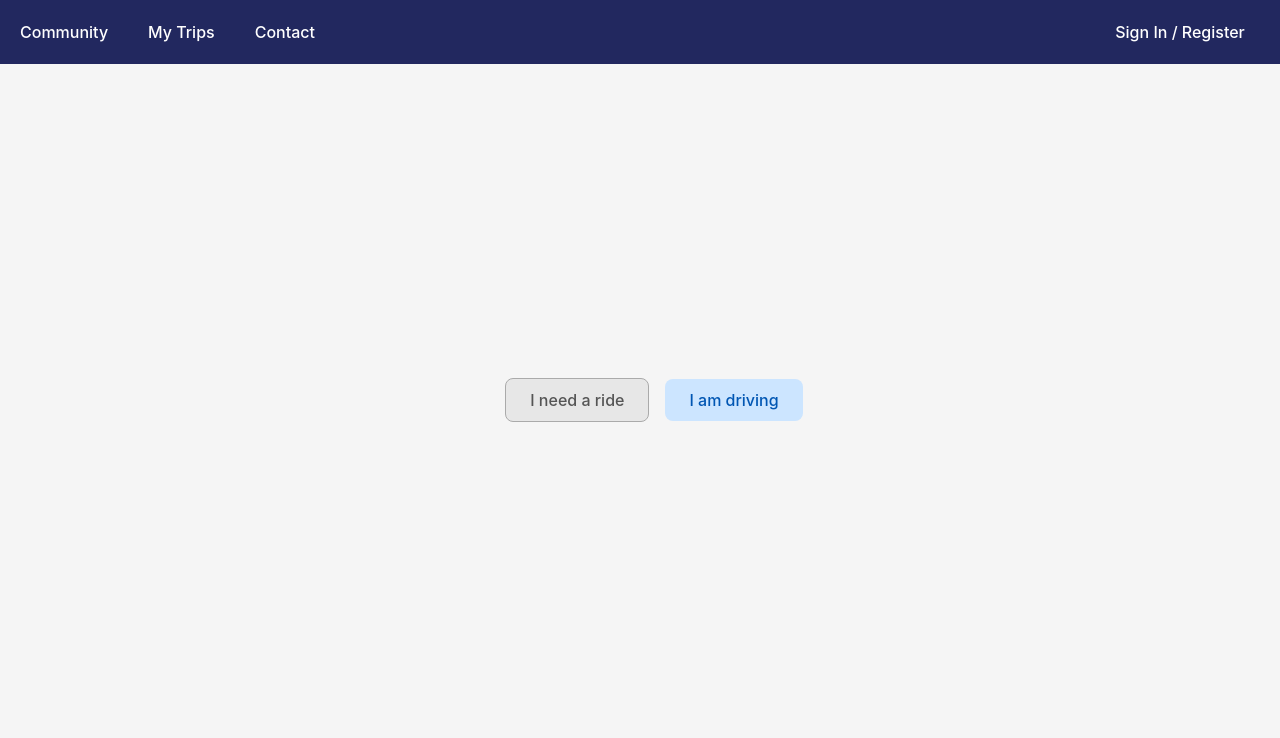
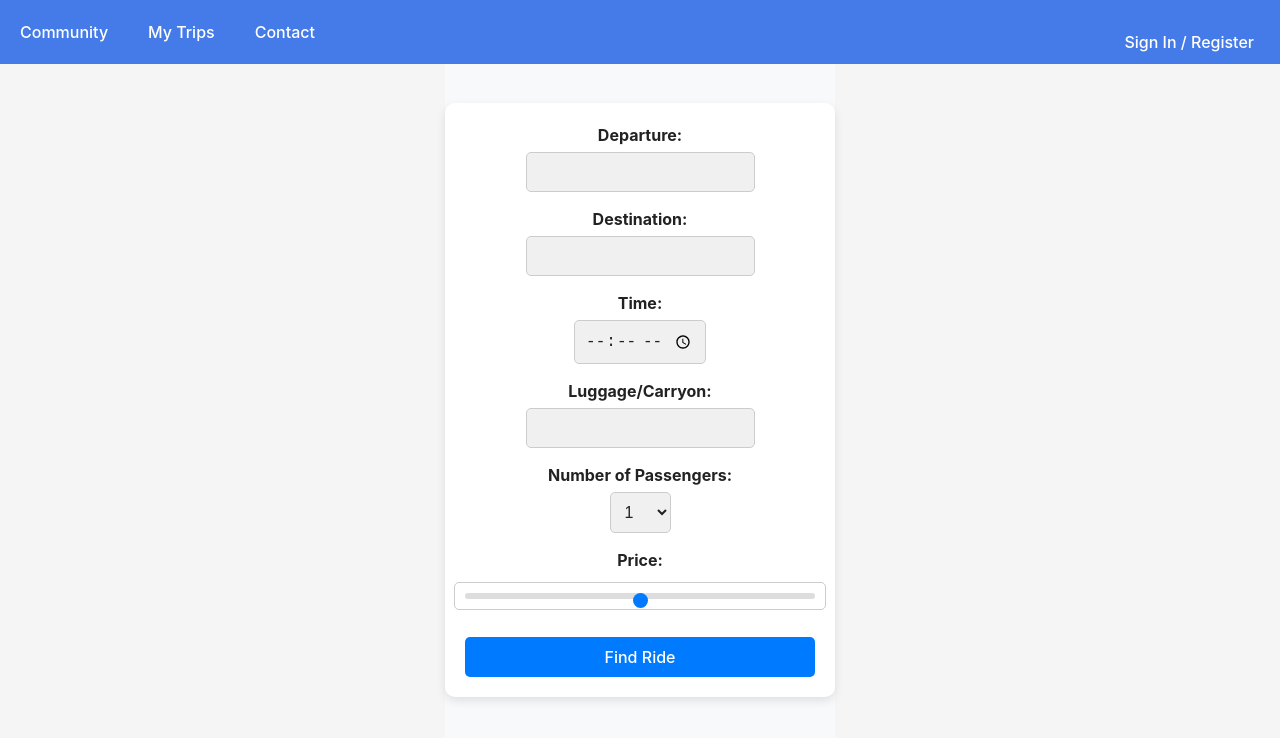
Before and after one commit to PanthersPool/PanthersPoolWeb, a React (Vite) app in the folder panthers-pool/: page /find-ride in a window 1280 px wide. Shown: the top 738 px of the page. Built offline with nearby package versions, Linux system fonts and the light colour scheme.

Commit message:
Initial draft of Fine Ride Page

```diff
--- a/panthers-pool/package.json
+++ b/panthers-pool/package.json
@@ -17,7 +17,8 @@
     "react": "^18.3.1",
     "react-bootstrap": "^2.10.9",
     "react-dom": "^18.3.1",
-    "react-icons": "^5.4.0"
+    "react-icons": "^5.4.0",
+    "react-router-dom": "^7.1.5"
   },
   "devDependencies": {
     "@eslint/js": "^9.17.0",
--- a/panthers-pool/src/App.jsx
+++ b/panthers-pool/src/App.jsx
@@ -1,12 +1,17 @@
 import React from "react";
+import { BrowserRouter as Router, Routes, Route } from "react-router-dom";
 import LaunchPage from "./LaunchPage";
+import FindRide from "./FindRide";
 import "./App.css";
 
 function App() {
   return (
-    <div>
-      <LaunchPage /> {/* Render LaunchPage component */}
-    </div>
+    <Router>
+      <Routes>
+        <Route path="/" element={<LaunchPage />} />
+        <Route path="/find-ride" element={<FindRide />} />
+      </Routes>
+    </Router>
   );
 }
 
--- /dev/null
+++ b/panthers-pool/src/FindRide.css
@@ -0,0 +1,108 @@
+/* FindRide.css */
+
+/* Center the form on the page */
+.form-container {
+  display: flex;
+  justify-content: center;
+  align-items: center;
+  height: 100vh;
+  background-color: #f8f9fa; /* Light gray background */
+}
+
+/* Style the form */
+form {
+  background: white;
+  padding: 20px;
+  border-radius: 10px;
+  box-shadow: 0px 4px 10px rgba(0, 0, 0, 0.1);
+  width: 350px;
+  display: flex;
+  flex-direction: column;
+}
+
+/* Form group styling */
+.form-group {
+  display: flex;
+  flex-direction: column;
+  margin-bottom: 15px;
+}
+
+/* Labels */
+.form-group label {
+  font-size: 1rem;
+  font-weight: bold;
+  margin-bottom: 5px;
+  color: #222; /* Dark gray for visibility */
+}
+
+/* Input fields */
+input,
+select {
+  padding: 10px;
+  border: 1px solid #ccc;
+  border-radius: 5px;
+  font-size: 1rem;
+  background-color: #f0f0f0; /* Light gray background */
+  color: #222; /* Dark text for better visibility */
+}
+
+/* Ensure placeholder text is also visible */
+input::placeholder {
+  color: #555;
+}
+
+/* Style the range input */
+.form-group input[type="range"] {
+  -webkit-appearance: none;
+  appearance: none;
+  width: 100%;
+  margin-top: 5px;
+  background: transparent;
+}
+
+/* Custom thumb styling */
+.form-group input[type="range"]::-webkit-slider-thumb {
+  -webkit-appearance: none;
+  appearance: none;
+  width: 15px;
+  height: 15px;
+  background: #007bff;
+  border-radius: 50%;
+  cursor: pointer;
+  transition: background 0.3s;
+}
+
+.form-group input[type="range"]::-webkit-slider-thumb:hover {
+  background: #0056b3;
+}
+
+/* Custom track styling */
+.form-group input[type="range"]::-webkit-slider-runnable-track {
+  width: 100%;
+  height: 6px;
+  background: #ddd;
+  border-radius: 5px;
+}
+
+/* Center the slider */
+.form-group {
+  align-items: center;
+  text-align: center;
+}
+
+/* Submit button */
+button {
+  padding: 10px;
+  font-size: 1rem;
+  color: white;
+  background-color: #007bff;
+  border: none;
+  border-radius: 5px;
+  cursor: pointer;
+  transition: background 0.3s;
+  margin-top: 10px;
+}
+
+button:hover {
+  background-color: #0056b3;
+}
--- /dev/null
+++ b/panthers-pool/src/FindRide.jsx
@@ -0,0 +1,49 @@
+import React from "react";
+import NavBar from "./NavBar";
+import "./NavBar.css";
+import "./FindRide.css";
+
+const FindRide = () => {
+  return (
+    <div>
+      <NavBar />
+      <div className="form-container">
+        <form>
+          <div className="form-group">
+            <label htmlFor="departure">Departure:</label>
+            <input type="text" id="departure" name="departure" />
+          </div>
+          <div className="form-group">
+            <label htmlFor="destination">Destination:</label>
+            <input type="text" id="destination" name="destination" />
+          </div>
+          <div className="form-group">
+            <label htmlFor="time">Time:</label>
+            <input type="time" id="time" name="time" />
+          </div>
+          <div className="form-group">
+            <label htmlFor="luggage">Luggage/Carryon:</label>
+            <input type="text" id="luggage" name="luggage" />
+          </div>
+          <div className="form-group">
+            <label htmlFor="passengers">Number of Passengers:</label>
+            <select id="passengers" name="passengers">
+              <option value="1">1</option>
+              <option value="2">2</option>
+              <option value="3">3</option>
+              <option value="4">4</option>
+              <option value="5">5+</option>
+            </select>
+          </div>
+          <div className="form-group">
+            <label htmlFor="price">Price:</label>
+            <input type="range" id="price" name="price" min="0" max="100" />
+          </div>
+          <button type="submit">Find Ride</button>
+        </form>
+      </div>
+    </div>
+  );
+};
+
+export default FindRide;
--- a/panthers-pool/src/LaunchPage.jsx
+++ b/panthers-pool/src/LaunchPage.jsx
@@ -1,14 +1,19 @@
 import React from "react";
+import { useNavigate } from "react-router-dom";
 import NavBar from "./NavBar";
 import "./LaunchPage.css";
 import "./NavBar.css";
 
 const LaunchPage = () => {
+  const navigate = useNavigate();
+
   return (
     <div className="launch-page">
-      <NavBar /> {}
+      <NavBar />
       <div className="center-buttons">
-        <button className="need-ride">I need a ride </button>
+        <button className="need-ride" onClick={() => navigate("/find-ride")}>
+          I need a ride
+        </button>
         <button className="will-drive">I am driving</button>
       </div>
     </div>
--- a/panthers-pool/src/NavBar.css
+++ b/panthers-pool/src/NavBar.css
@@ -1,5 +1,5 @@
 :root {
-  --blue: #22285f;
+  --blue: #457be8;
 }
 
 /* Container for navbar */
```
Also changed, not shown: 1 other file (tests, documents, lock files or other folders).
